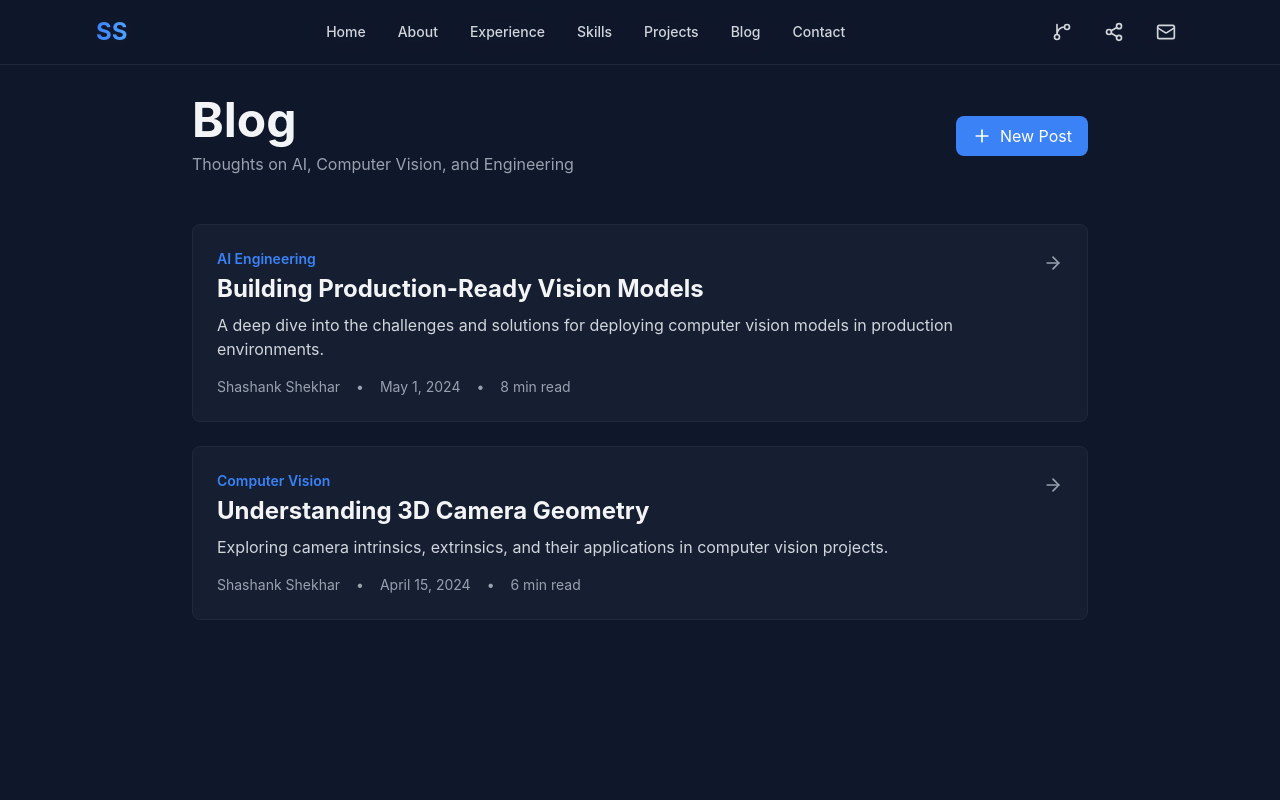
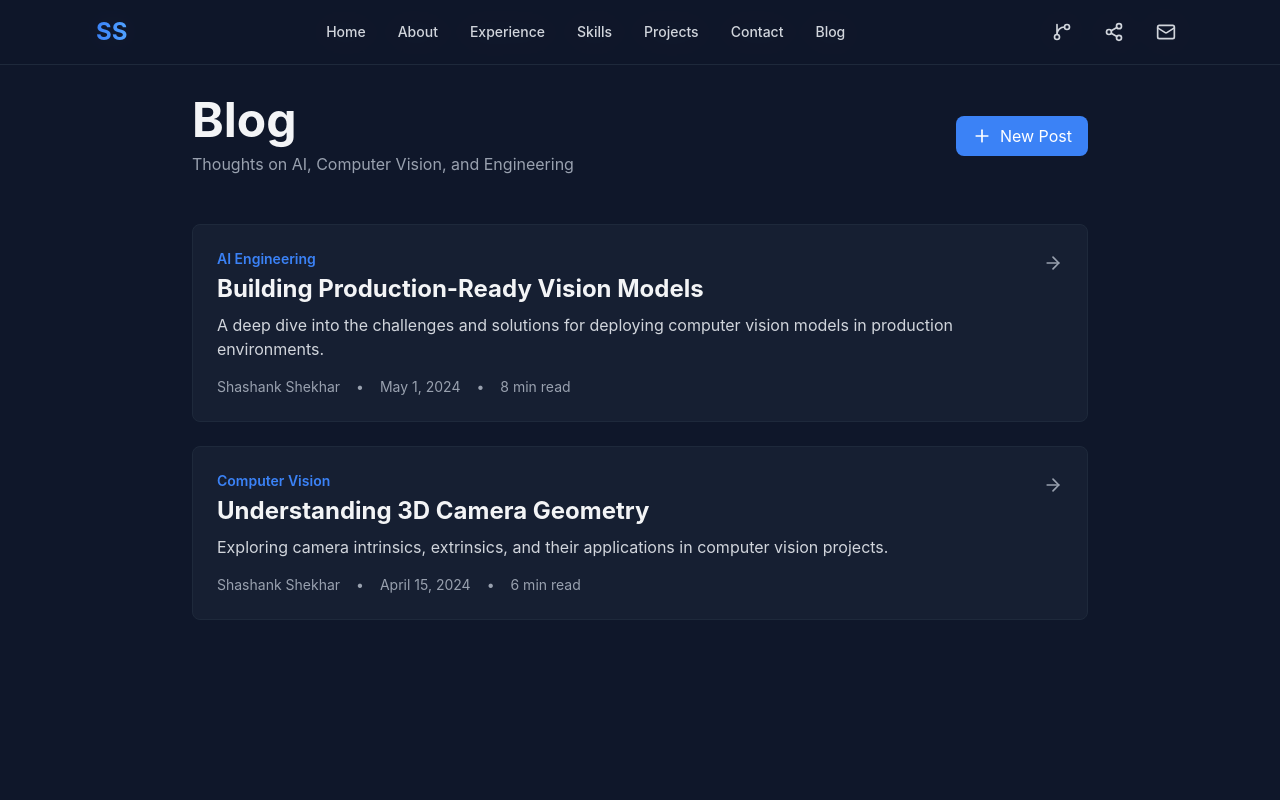
Before and after one commit to shank885/shank885.github.io, a React app: page /#/blog in a window 1280 px wide. Shown: the top 800 px of the page. Built offline with nearby package versions, Linux system fonts and the light colour scheme; the HTML template or start-up script is replaced by a standard one.

Commit message:
Fix navbar: use scrollIntoView instead of anchor hrefs to work with HashRouter

```diff
--- a/src/components/Navbar.jsx
+++ b/src/components/Navbar.jsx
@@ -1,20 +1,39 @@
 import { useState } from 'react'
-import { Link } from 'react-router-dom'
+import { useNavigate, useLocation } from 'react-router-dom'
 import { Menu, X, GitBranch, Mail, Share2 } from 'lucide-react'
 import { motion } from 'framer-motion'
 
 export default function Navbar() {
   const [isOpen, setIsOpen] = useState(false)
+  const navigate = useNavigate()
+  const location = useLocation()
 
-  const navLinks = [
-    { name: 'Home', href: '#home' },
-    { name: 'About', href: '#about' },
-    { name: 'Experience', href: '#experience' },
-    { name: 'Skills', href: '#skills' },
-    { name: 'Projects', href: '#projects' },
-    { name: 'Blog', href: '#/blog' },
-    { name: 'Contact', href: '#contact' },
+  const sectionLinks = [
+    { name: 'Home', section: 'home' },
+    { name: 'About', section: 'about' },
+    { name: 'Experience', section: 'experience' },
+    { name: 'Skills', section: 'skills' },
+    { name: 'Projects', section: 'projects' },
+    { name: 'Contact', section: 'contact' },
   ]
+
+  function scrollToSection(id) {
+    setIsOpen(false)
+    if (location.pathname !== '/') {
+      navigate('/')
+      // wait for navigation then scroll
+      setTimeout(() => {
+        document.getElementById(id)?.scrollIntoView({ behavior: 'smooth' })
+      }, 100)
+    } else {
+      document.getElementById(id)?.scrollIntoView({ behavior: 'smooth' })
+    }
+  }
+
+  function goToBlog() {
+    setIsOpen(false)
+    navigate('/blog')
+  }
 
   return (
     <nav className="fixed w-full bg-primary/95 backdrop-blur-md z-50 border-b border-secondary">
@@ -23,22 +42,29 @@ export default function Navbar() {
           <motion.div
             initial={{ opacity: 0 }}
             animate={{ opacity: 1 }}
-            className="text-2xl font-bold bg-gradient-to-r from-accent to-blue-400 bg-clip-text text-transparent"
+            onClick={() => scrollToSection('home')}
+            className="text-2xl font-bold bg-gradient-to-r from-accent to-blue-400 bg-clip-text text-transparent cursor-pointer"
           >
             SS
           </motion.div>
 
           {/* Desktop Menu */}
           <div className="hidden md:flex items-center gap-8">
-            {navLinks.map((link) => (
-              <a
+            {sectionLinks.map((link) => (
+              <button
                 key={link.name}
-                href={link.href}
+                onClick={() => scrollToSection(link.section)}
                 className="text-gray-300 hover:text-accent transition-colors text-sm font-medium"
               >
                 {link.name}
-              </a>
+              </button>
             ))}
+            <button
+              onClick={goToBlog}
+              className="text-gray-300 hover:text-accent transition-colors text-sm font-medium"
+            >
+              Blog
+            </button>
           </div>
 
           {/* Social Icons */}
@@ -73,16 +99,21 @@ export default function Navbar() {
             animate={{ opacity: 1, y: 0 }}
             className="md:hidden pb-4 border-t border-secondary"
           >
-            {navLinks.map((link) => (
-              <a
+            {sectionLinks.map((link) => (
+              <button
                 key={link.name}
-                href={link.href}
-                className="block py-2 text-gray-300 hover:text-accent transition-colors"
-                onClick={() => setIsOpen(false)}
+                onClick={() => scrollToSection(link.section)}
+                className="block w-full text-left py-2 text-gray-300 hover:text-accent transition-colors"
               >
                 {link.name}
-              </a>
+              </button>
             ))}
+            <button
+              onClick={goToBlog}
+              className="block w-full text-left py-2 text-gray-300 hover:text-accent transition-colors"
+            >
+              Blog
+            </button>
           </motion.div>
         )}
       </div>
```
